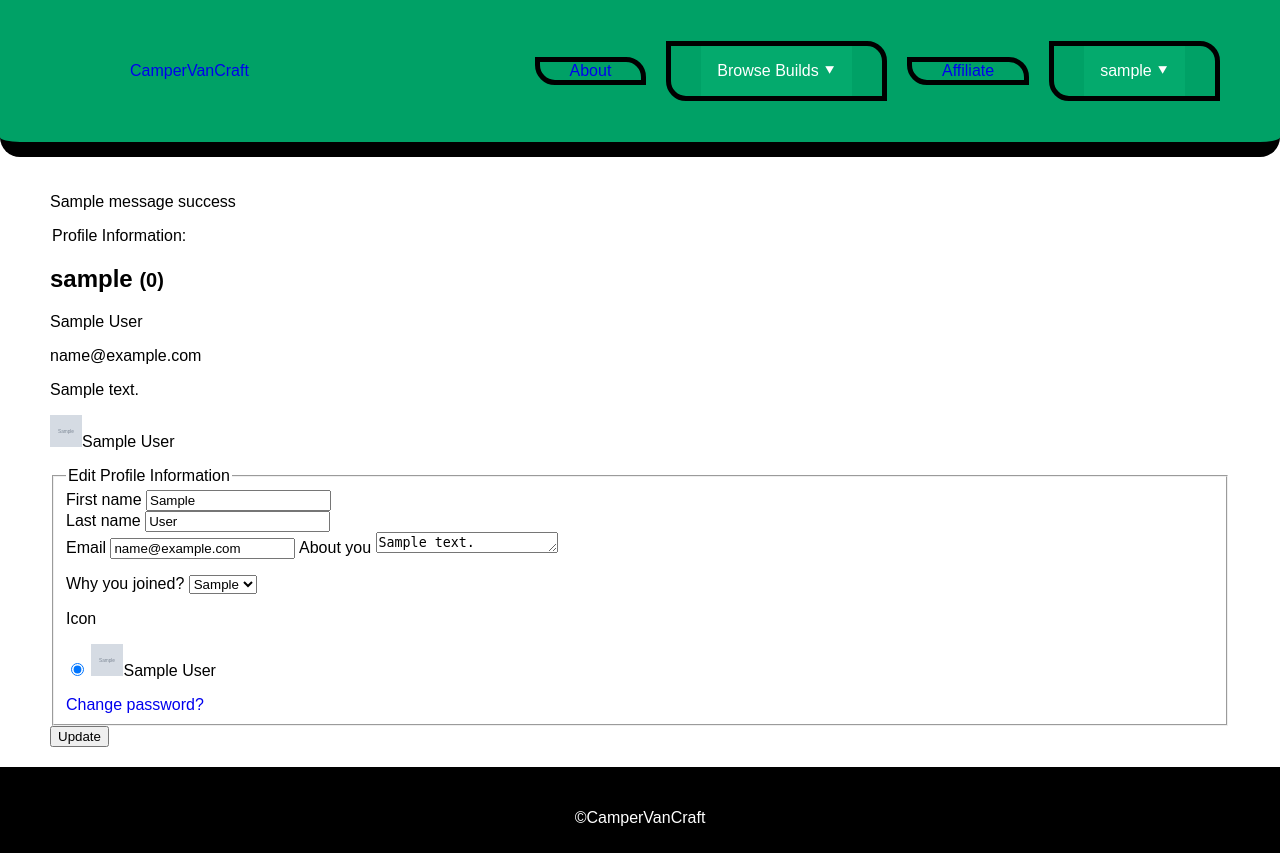
After one commit to Honichiwa/vanlife-affiliate-platform, a Django app: a page that uses vanlife_affiliate_program/conversions/templates/base.html in a window 1280 px wide. The commit adds this page. Run offline with Django 4.2, Linux system fonts and the light colour scheme; a user stored in the database is signed in; tables that the repository leaves empty hold one stand-in row (values such as "Sample post"); grey boxes marked "Sample" are stand-in pictures; one stand-in notice (Sample message) is shown.

```diff
--- a/vanlife_affiliate_program/conversions/templates/base.html
+++ b/vanlife_affiliate_program/conversions/templates/base.html
@@ -33,7 +33,7 @@
                     <div class="dropdown">
                         <button class="dropbtn">{{user.username}} &#11206;
                                 <div class="dropdown-content">
-                                  <a href="{% url 'home' %}">My profile</a>
+                                  <a href="{% url 'profile' user.username%}">My profile</a>
                                   <a href="{% url 'user_conversion_list' %}">My conversion</a>
                                   <a href="{% url 'home' %}">My liked</a>
                                   <a href="{% url 'logout' %}">Log out</a>
@@ -52,7 +52,7 @@
 <main>
 {% if messages %}
     {% for message in messages %}
-    <p class="box box-{{ message.tags }}">{{ message }} alio{{message.tags}}</p>
+    <p class="box box-{{ message.tags }}">{{ message | safe}} {{message.tags}}</p>
 {% endfor %}
 {% endif %}
 {% block content %}
--- a/vanlife_affiliate_program/conversions/templates/conversions/user_conversion_list.html
+++ b/vanlife_affiliate_program/conversions/templates/conversions/user_conversion_list.html
@@ -7,4 +7,6 @@
 <p>{{conversion.model}}</p>
 <p>{{conversion.year}}</p>
 {% endfor %}
+<a href="{% url 'conversion_create' %}?c_type=0">Add Van</a>
+<a href="{% url 'conversion_create' %}?c_type=1">Add RV</a>
 {% endblock content %}
--- a/vanlife_affiliate_program/conversions/urls.py
+++ b/vanlife_affiliate_program/conversions/urls.py
@@ -9,5 +9,6 @@ urlpatterns = [
     path("vans/", views.VanListView.as_view(), name="van_list"),
     path("rvs/", views.RvListView.as_view(), name="rv_list"),
     path('myconversions/', views.UserConversionList.as_view(), name='user_conversion_list'),
-    path("conversion/<slug>", views.ConversionDetailView.as_view(), name="van_detail"),
+    path('myconversions/create/', views.ConversionCreateView.as_view(), name='conversion_create'),
+    path("conversion/<slug>/", views.ConversionDetailView.as_view(), name="van_detail"),
 ]
--- a/vanlife_affiliate_program/users/forms.py
+++ b/vanlife_affiliate_program/users/forms.py
@@ -1,6 +1,7 @@
 from django import forms
 from django.contrib.auth.forms import UserCreationForm
 from django.contrib.auth import get_user_model
+from .models import ProfileIcon
 
 
 class UserRegistrationForm(UserCreationForm):
@@ -17,3 +18,12 @@ class UserRegistrationForm(UserCreationForm):
             user.save()
 
         return user
+
+
+class UserUpdateForm(forms.ModelForm):
+    email = forms.EmailField()
+    icon = forms.ModelChoiceField(ProfileIcon.objects.all(), widget=forms.RadioSelect())
+
+    class Meta:
+        model = get_user_model()
+        fields = ['first_name', 'last_name', 'email', 'icon', 'about_you', 'reason']
--- /dev/null
+++ b/vanlife_affiliate_program/users/templates/account/profile.html
@@ -0,0 +1,42 @@
+{% extends "base.html" %}
+{% block content %}
+<div class="content-section col-lg-12 col-md-12 col-sm-12 tutorial-style" style="min-height:65vh;">
+    <legend class="border-bottom mb-4">Profile Information:</legend>
+    <form method="POST" enctype="multipart/form-data">
+        {% csrf_token %}
+        <div class="media">
+            <div class="media-body">
+                <h2 class="account-heading">{{ form.instance.username }}
+                    <small class="text-muted">({{ form.instance.status }})</small>
+                </h2>
+                <p class="text-secondary">{{ form.instance.first_name }} {{ form.instance.last_name }}</p>
+                <p class="text-secondary">{{ form.instance.email }}</p>
+                <p class="text-secondary">{{ form.instance.about_you }}</p>
+                <p class="text-secondary">{{ form.instance.icon }}</p>
+            </div>
+        </div>
+
+        {% if user.username == form.instance.username %}
+            <fieldset class="form-group">
+                <legend class="border-bottom mb-4">Edit Profile Information</legend>
+                <div class="form-row">
+                    <div class="form-group col-md-6 mb-0">
+                        First name {{ form.first_name }}
+                    </div>
+                    <div class="form-group col-md-6 mb-0">
+                        Last name {{ form.last_name }}
+                    </div>
+                </div>
+                Email {{ form.email }}
+                About you {{ form.about_you }}
+                <p>Why you joined? {{form.reason}}</p>
+                <p>Icon {{form.icon}}</p>
+                <a href="/">Change password?</a>
+            </fieldset>
+            <div class="form-group">
+                <button class="btn btn-outline-info" type="submit">Update</button>
+            </div>
+        {% endif %}
+    </form>
+</div>
+{% endblock content %}
--- a/vanlife_affiliate_program/users/urls.py
+++ b/vanlife_affiliate_program/users/urls.py
@@ -2,7 +2,8 @@ from django.urls import path
 from . import views
 
 urlpatterns = [
-    path("register", views.register, name="register"),
-    path('login', views.custom_login, name='login'),
-    path('logout', views.custom_logout, name='logout'),
+    path("register/", views.register, name="register"),
+    path('login/', views.custom_login, name='login'),
+    path('logout/', views.custom_logout, name='logout'),
+    path('profile/<username>/', views.profile, name='profile')
 ]
--- a/vanlife_affiliate_program/users/views.py
+++ b/vanlife_affiliate_program/users/views.py
@@ -1,12 +1,16 @@
 from django.shortcuts import render, redirect
 from django.contrib.auth import get_user_model, login, logout, authenticate
 from django.contrib import messages
-from .forms import UserRegistrationForm
+from .forms import UserRegistrationForm, UserUpdateForm
 from django.contrib.auth.decorators import login_required
 from django.contrib.auth.forms import AuthenticationForm
+from django.views.decorators.csrf import csrf_protect
+
 # Create your views here.
+@csrf_protect
 def register(request):
     if request.user.is_authenticated:
+        messages.info(request, 'In order to sign up, you need to logout first')
         return redirect('/')
 
     if request.method == "POST":
@@ -37,8 +41,10 @@ def custom_logout(request):
     messages.info(request, "Logged out successfully!")
     return redirect("home")
 
+@csrf_protect
 def custom_login(request):
     if request.user.is_authenticated:
+        messages.info(request, f'You are already logged in as <b>{request.user.username}</b>!')
         return redirect("home")
 
     if request.method == "POST":
@@ -64,3 +70,29 @@ def custom_login(request):
         template_name="account/login.html",
         context={"form": form}
         )
+
+@login_required
+@csrf_protect
+def profile(request, username):
+    if request.method == "POST":
+        user = request.user
+        form = UserUpdateForm(request.POST, request.FILES, instance=user)
+        if form.is_valid():
+            user_form = form.save()
+            messages.success(request, f'{user_form.username}, Your profile has been updated!')
+            return redirect("profile", user_form.username)
+
+        for error in list(form.errors.values()):
+            messages.error(request, error)
+
+    user = get_user_model().objects.filter(username=username).first()
+    if user:
+        form = UserUpdateForm(instance=user)
+        form.fields['about_you'].widget.attrs = {'rows': 1}
+        return render(
+            request=request,
+            template_name="account/profile.html",
+            context={"form": form}
+            )
+
+    return redirect("home")
--- a/vanlife_affiliate_program/vanlife_affiliate_program/settings.py
+++ b/vanlife_affiliate_program/vanlife_affiliate_program/settings.py
@@ -127,6 +127,7 @@ STATIC_ROOT = BASE_DIR.joinpath('static')
 MEDIA_URL = '/media/'
 MEDIA_ROOT = BASE_DIR.joinpath('media')
 
+LOGIN_URL = 'login'
 
 # Default primary key field type
 # https://docs.djangoproject.com/en/4.2/ref/settings/#default-auto-field
```
Also changed, not shown: vanlife_affiliate_program/conversions/forms.py (added, +18 -0 lines), vanlife_affiliate_program/conversions/templates/conversions/conversion_form.html (added, +9 -0 lines), vanlife_affiliate_program/conversions/views.py (+24 -2 lines).
